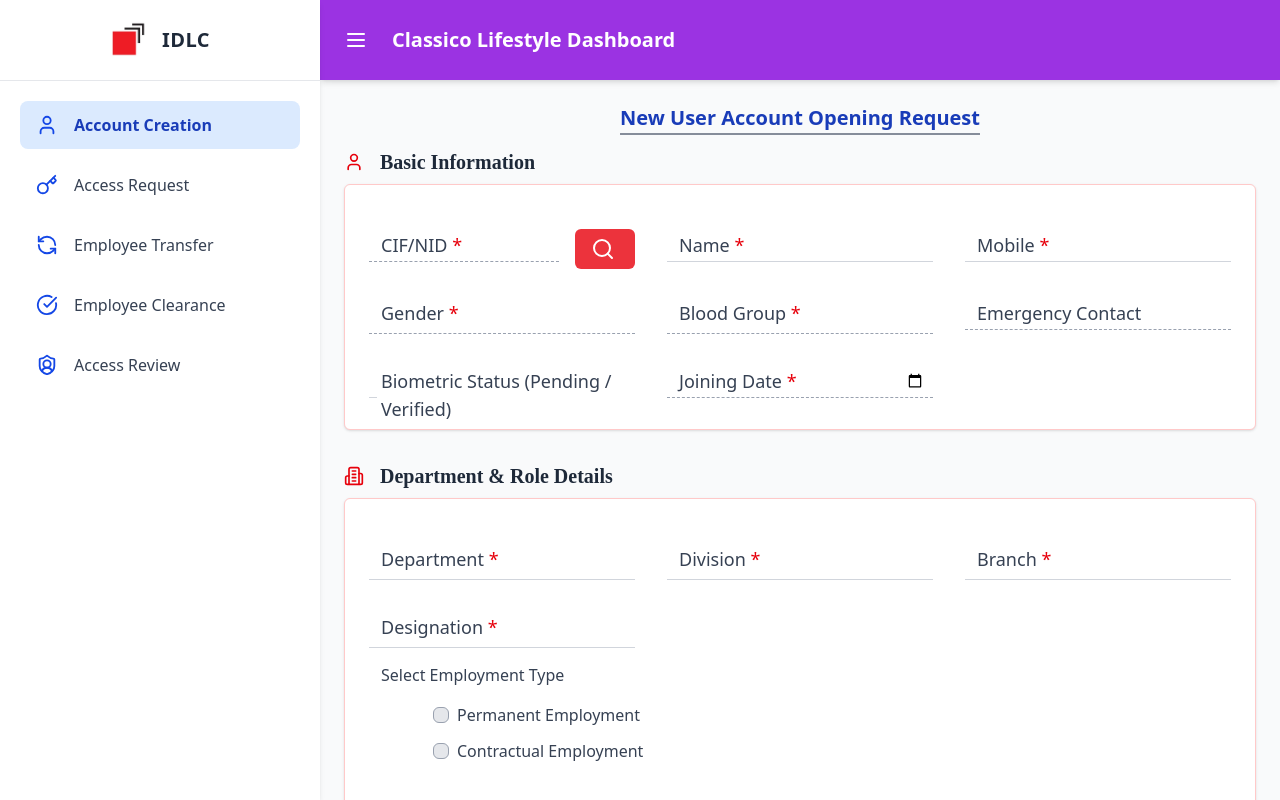
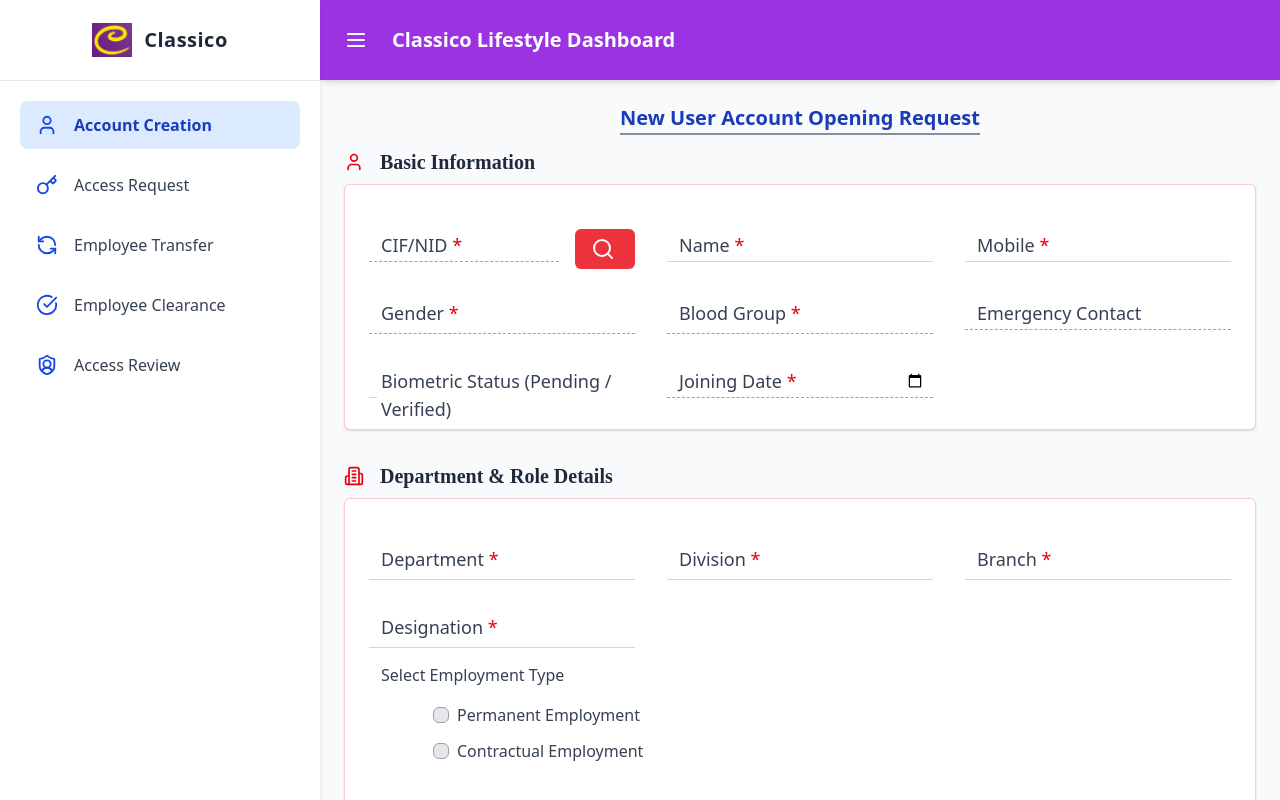
Before and after one commit to Nazmul-Karim-Tanvir/classicoLifestyle, a React (Vite) app in the folder classicoDashboard/: page / in a window 1280 px wide. Both pictures are taken after a click on the button 132 px from the left and 40 px from the top of the page. Built offline with nearby package versions, Linux system fonts and the light colour scheme.

Commit message:
working on dashboard

```diff
--- a/classicoDashboard/src/components/custom/Sidebar.jsx
+++ b/classicoDashboard/src/components/custom/Sidebar.jsx
@@ -9,7 +9,7 @@
 } from "lucide-react";
 import { ShieldUser } from 'lucide-react';
 
-import idlclogo from "../../assets/idlclogo.jpg";
+import classicologo from "../../assets/classico3.jpg";
 import useSidebarStore from "../../store/useSidebarStore";
 
 const navItems = [
@@ -55,13 +55,13 @@
                 `}>
                     <div className="flex items-center gap-3">
                         <img
-                            src={idlclogo}
+                            src={classicologo}
                             alt="IDLC Logo"
                             className="w-10 h-10 object-contain"
                         />
                         {isOpen && (
                             <h1 className="text-xl font-bold text-gray-800 tracking-wide">
-                                IDLC
+                                Classico
                             </h1>
                         )}
                     </div>
```
Also changed, not shown: classicoDashboard/src/assets/classico3.jpg (added).
